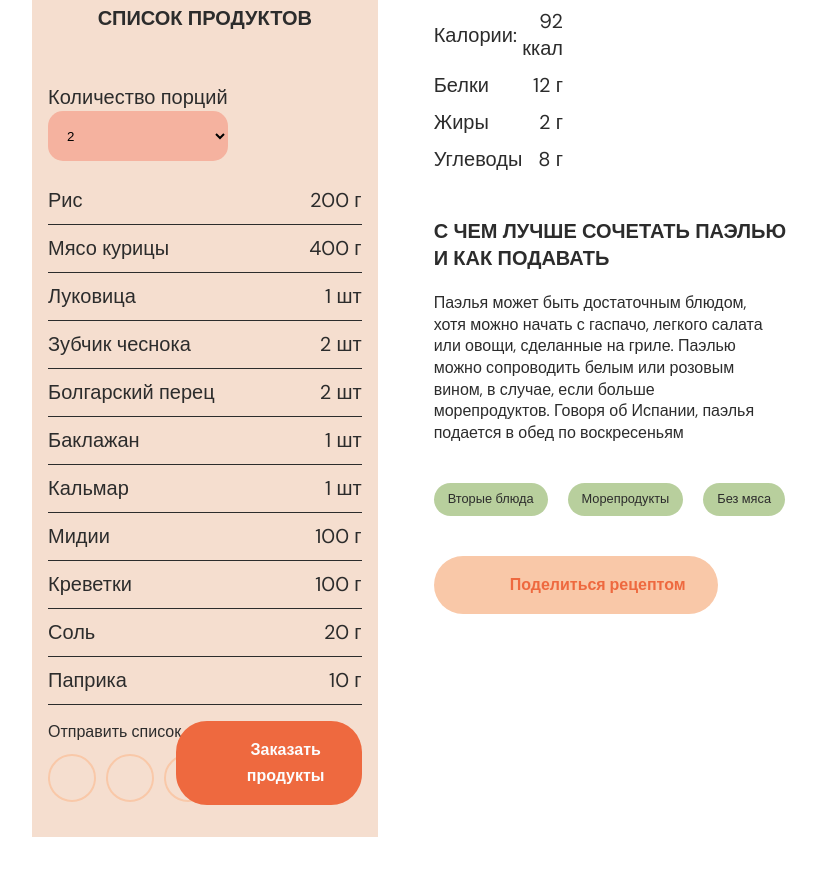
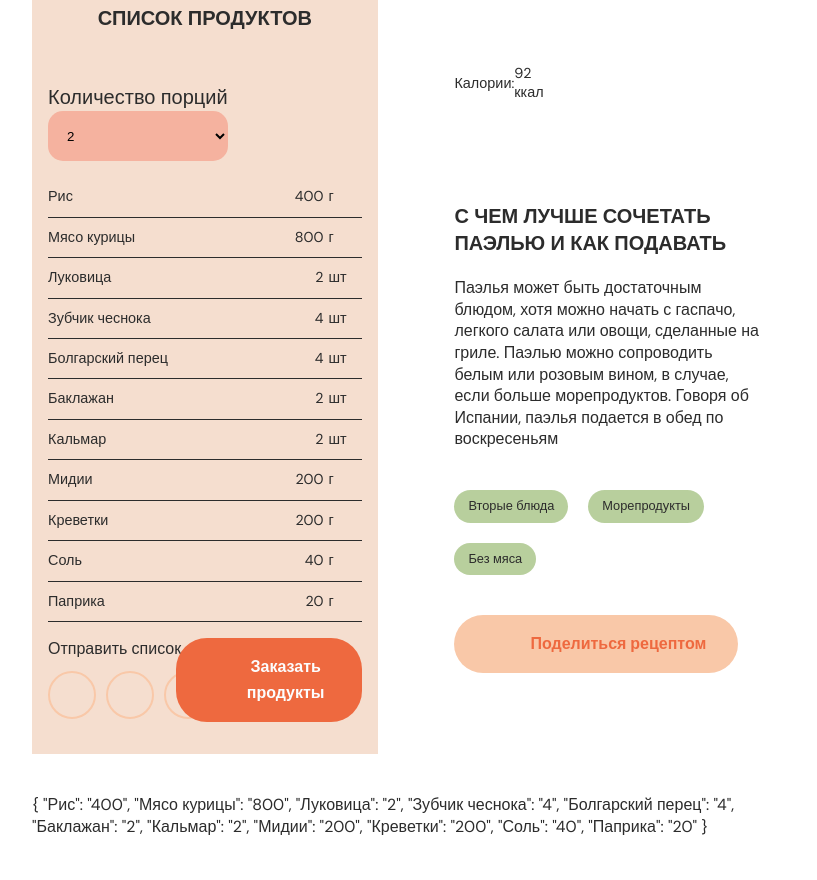
Before and after one commit to ar78ilnik/recepies2, a website: page src/advice.html in a window 1280 px wide. Shown: the part 1506-2386 px from the top of the page, without its empty margins (224-1041 px from the left). Drawn offline with nearby package versions, Linux system fonts and the light colour scheme; files that its build step writes are made by us from their sources.

Commit message:
table ings

```diff
--- a/gulp/version.json
+++ b/gulp/version.json
@@ -1,3 +1,3 @@
 {
-    "main": "20231008222320"
+    "main": "20231029160821"
 }
--- a/package.json
+++ b/package.json
@@ -36,8 +36,8 @@
     "gulp-webp": "^4.0.1",
     "gulp-webp-html-nosvg": "^1.1.1",
     "gulp-webpcss": "^1.1.1",
-    "sass": "^1.63.6",
-    "webpack": "^5.88.1",
+    "sass": "^1.69.5",
+    "webpack": "^5.89.0",
     "webpack-stream": "^7.0.0"
   },
   "description": ""
--- a/src/advice.html
+++ b/src/advice.html
@@ -15,5 +15,41 @@
         </div>
     </main>
     @@include('html_components/_footer.html')
-    <script src="js/app.min.js"></script>
+    <script>
+        let select = document.querySelector('.ingredients__select'),
+            options = document.querySelectorAll('.table_ings td:nth-child(2)'),
+            optval = [];
+
+            let i = 0;
+            for (let opt of options) {
+                optval[i] = opt.textContent;
+                i++;
+            }
+
+            i = 0;
+            for(opt of options){
+                opt.textContent = optval[i] * 2;
+                i++;
+            }
+
+        function personSum() {
+            let sum = document.getElementById('doses').value;
+            i = 0;
+            for (let opt of options) {
+                opt.textContent = optval[i] * sum;
+                i++;
+            }
+        }
+
+        select.addEventListener('change', personSum);
+    </script>
+    <script>
+        let t = document.querySelector(".table_ings");
+        let j = [].reduce.call(t.rows, function(res, row) {
+            res[row.cells[0].textContent.slice()] = row.cells[1].textContent;
+            return res
+        }, {});
+
+        document.getElementById("pre").textContent = JSON.stringify(j, null, 2);
+    </script>
 </body>
--- a/src/html_components/_ingredients.html
+++ b/src/html_components/_ingredients.html
@@ -3,7 +3,7 @@
     <div class="box box_ingredients">
         <div class="box__item box__item_ingredients">
             <h3 class="title title_h3 title_h3--ingredients">Список продуктов</h3>
-            <table class="table">
+            <table class="table table_ings">
                 <div class="ingredients__dose" itemprop="recipeYield">
                     <label for="doses">Количество порций</label>
                     <select class="ingredients__select" name="dose" id="doses">
@@ -15,47 +15,58 @@
                 <tbody>
                     <tr itemprop="recipeIngredient">
                         <td>Рис</td>
-                        <td>200 г</td>
+                        <td>200</td>
+                        <td>г</td>
                     </tr>
                     <tr itemprop="recipeIngredient">
                         <td>Мясо курицы</td>
-                        <td>400 г</td>
+                        <td>400</td>
+                        <td>г</td>
                     </tr>
                     <tr itemprop="recipeIngredient">
                         <td>Луковица</td>
-                        <td>1 шт</td>
+                        <td>1</td>
+                        <td>шт</td>
                     </tr>
                     <tr itemprop="recipeIngredient">
                         <td>Зубчик чеснока</td>
-                        <td>2 шт</td>
+                        <td>2</td>
+                        <td>шт</td>
                     </tr>
                     <tr itemprop="recipeIngredient">
                         <td>Болгарский перец</td>
-                        <td>2 шт</td>
+                        <td>2</td>
+                        <td>шт</td>
                     </tr>
                     <tr itemprop="recipeIngredient">
                         <td>Баклажан</td>
-                        <td>1 шт</td>
+                        <td>1</td>
+                        <td>шт</td>
                     </tr>
                     <tr itemprop="recipeIngredient">
                         <td>Кальмар</td>
-                        <td>1 шт</td>
+                        <td>1</td>
+                        <td>шт</td>
                     </tr>
                     <tr itemprop="recipeIngredient">
                         <td>Мидии</td>
-                        <td>100 г</td>
+                        <td>100</td>
+                        <td>г</td>
                     </tr>
                     <tr itemprop="recipeIngredient">
                         <td>Креветки</td>
-                        <td>100 г</td>
+                        <td>100</td>
+                        <td>г</td>
                     </tr>
                     <tr itemprop="recipeIngredient">
                         <td>Соль</td>
-                        <td>20 г</td>
+                        <td>20</td>
+                        <td>г</td>
                     </tr>
                     <tr itemprop="recipeIngredient">
                         <td>Паприка</td>
-                        <td>10 г</td>
+                        <td>10</td>
+                        <td>г</td>
                     </tr>
                 </tbody>
             </table>
@@ -79,6 +90,7 @@
                             <td>Калории:</td>
                             <td>92 ккал</td>
                         </tr>
+                        <!--
                         <tr itemprop="proteinContent">
                             <td>Белки</td>
                             <td>12 г</td>
@@ -91,6 +103,7 @@
                             <td>Углеводы</td>
                             <td>8 г</td>
                         </tr>
+                    -->
                     </tbody>
                 </table>
                 <svg class="icon icon_feck">
--- a/src/js/modules/ticket.js
+++ b/src/js/modules/ticket.js
@@ -1,6 +1,5 @@
 export const ticket = () => {
 		let t = document.querySelector(".table");
-		console.log(t);
 		let j = [].reduce.call(t.rows, function(res, row) {
     	res[row.cells[0].textContent.slice()] = row.cells[1].textContent;
     	return res
--- a/src/scss/_table.scss
+++ b/src/scss/_table.scss
@@ -24,13 +24,13 @@
     padding: 5px 0;
 }
 
-.table tr > td:nth-child(2n) {
+.table_ings tr > td:nth-child(2n) {
     text-align: right;
+    padding-right: 5px;
 }
 
 @media (min-width: $tv) {
     .table {
-        font-size: 125%;
         grid-column: 1/4;
         grid-row: 3/4;
 
```
Also changed, not shown: src/js/app.js (+4 -4 lines), src/js/modules/ingr.js (+2 -20 lines).
